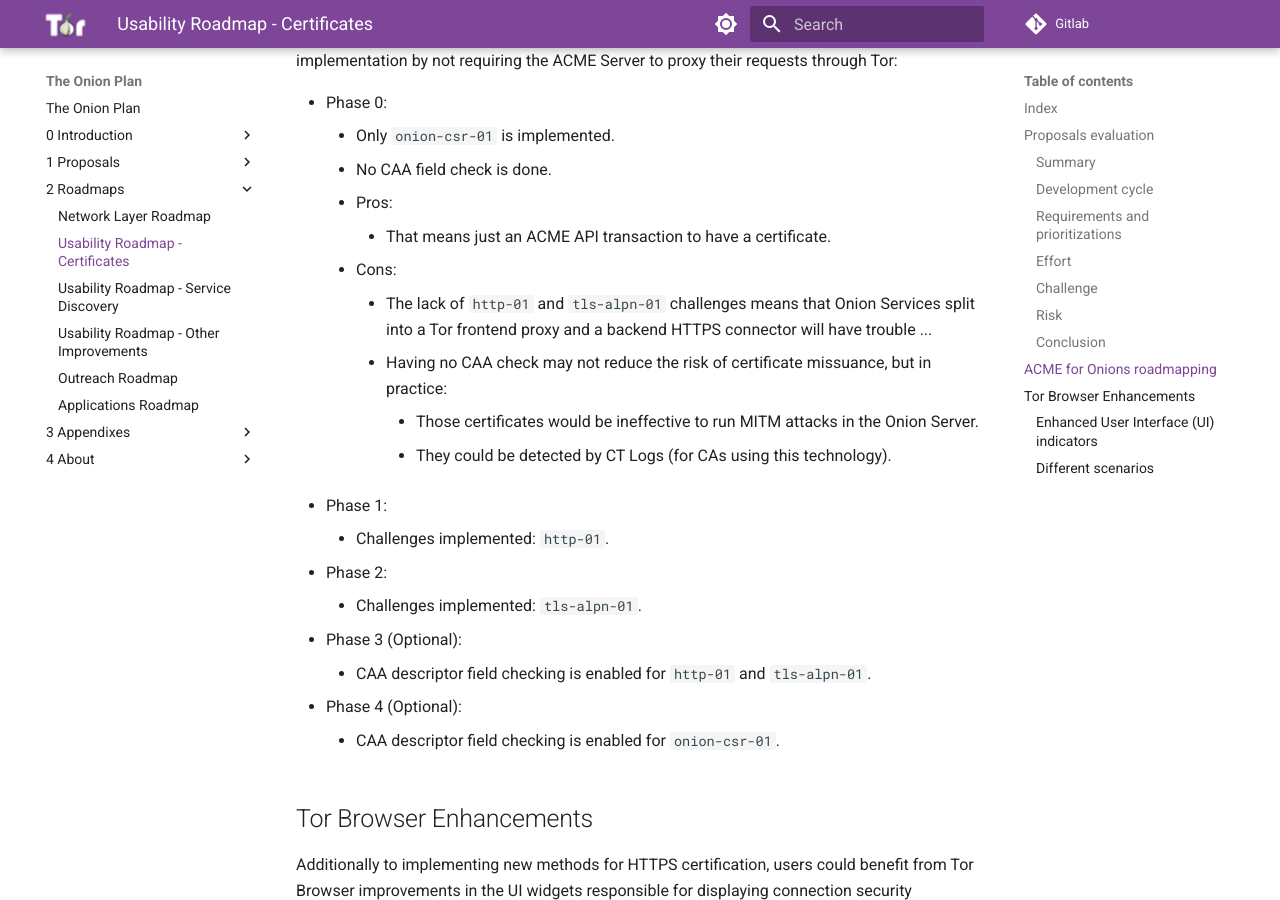
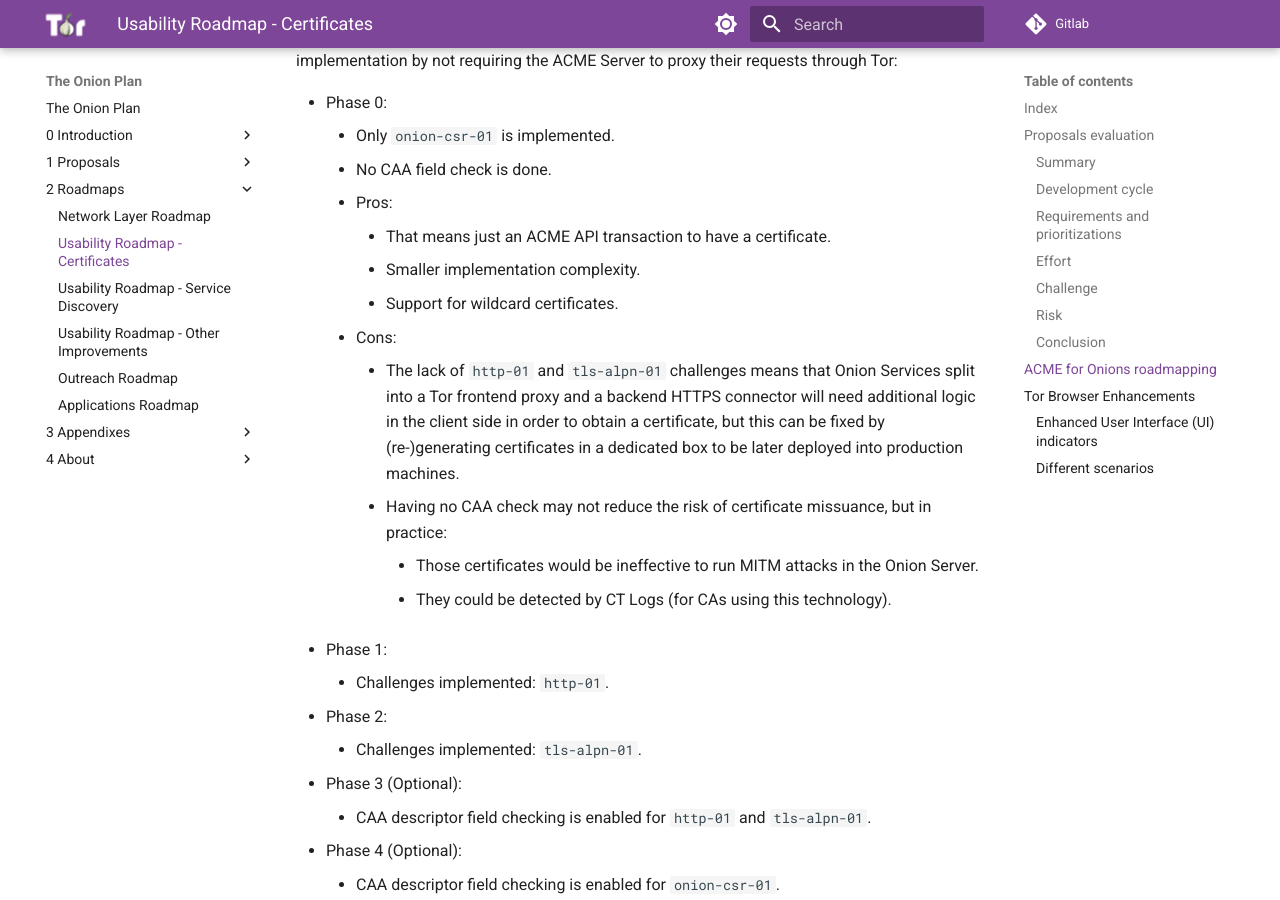
Before and after one commit to offsoc/onionplan, an MkDocs documentation site: the page built from docs/2 - Roadmaps/02 - Roadmap: Usability Proposal - Certificates.md, in a window 1280 px wide and 900 px high, scrolled down 4495 px. Built offline with MkDocs 1.6.1 and Material for MkDocs 9.7.7, drawn with Linux system fonts in a browser that asks for light colours.

Commit message:
Feat: roadmaps: certificates: ACME for Onions DRAFT roadmap (3)

```diff
--- a/docs/2 - Roadmaps/02 - Roadmap: Usability Proposal - Certificates.md
+++ b/docs/2 - Roadmaps/02 - Roadmap: Usability Proposal - Certificates.md
@@ -142,10 +142,15 @@ proxy their requests through Tor:
     * No CAA field check is done.
     * Pros:
         * That means just an ACME API transaction to have a certificate.
+        * Smaller implementation complexity.
+        * Support for wildcard certificates.
     * Cons:
         * The lack of `http-01` and `tls-alpn-01` challenges means that
           Onion Services split into a Tor frontend proxy and a backend
-          HTTPS connector will have trouble ...
+          HTTPS connector will need additional logic in the client side
+          in order to obtain a certificate, but this can be fixed by
+          (re-)generating certificates in a dedicated box to be later
+          deployed into production machines.
         * Having no CAA check may not reduce the risk of certificate missuance,
           but in practice:
             * Those certificates would be ineffective to run MITM attacks in the
```
